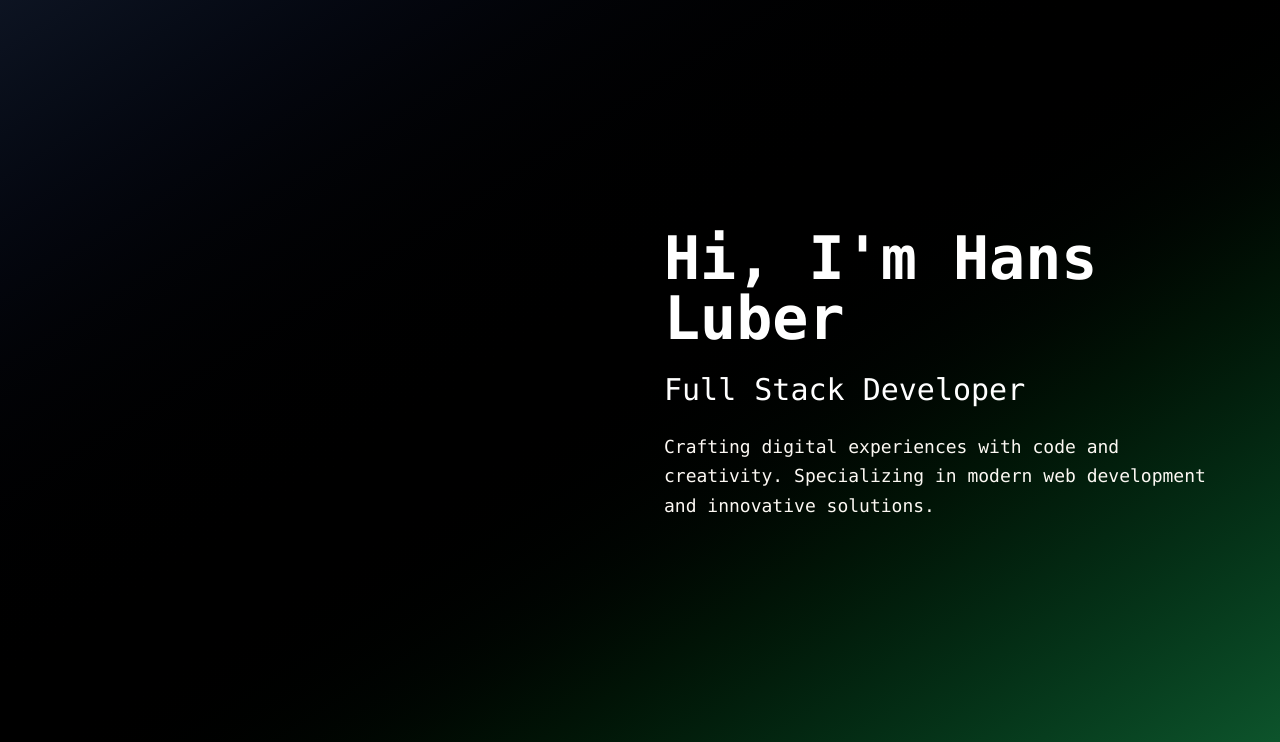
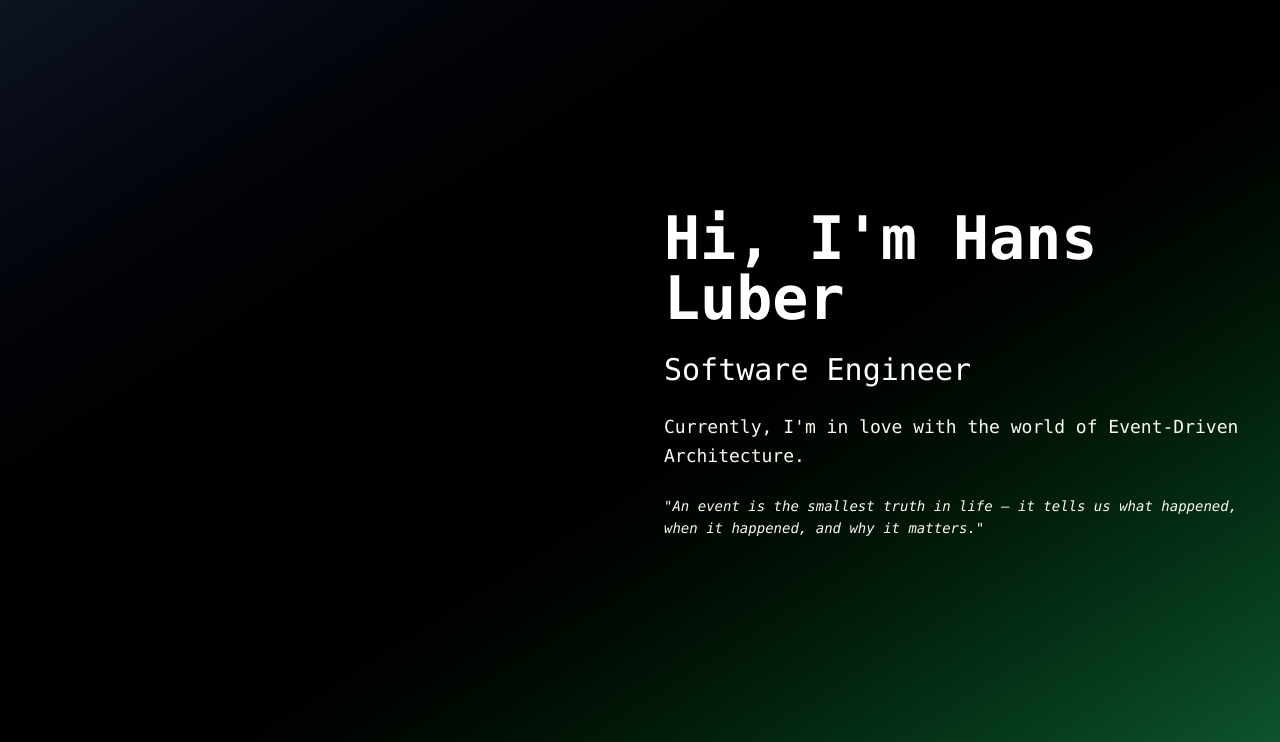
Before and after one commit to stressfulldev/stressfuldev-2025, an Astro site: page / in a window 1280 px wide. Shown: the part 74-816 px from the top of the page. Built offline with nearby package versions, Linux system fonts and the light colour scheme; Astro itself is replaced by a stand-in of ours; no server answers.

Commit message:
change the hero text

```diff
--- a/src/components/Hero.astro
+++ b/src/components/Hero.astro
@@ -5,12 +5,14 @@ interface Props {
   title?: string;
   subtitle?: string;
   description?: string;
+  quote?: string;
 }
 
 const {
   title = "Hi, I'm Hans Luber",
-  subtitle = "Full Stack Developer",
-  description = "Crafting digital experiences with code and creativity. Specializing in modern web development and innovative solutions."
+  subtitle = "Software Engineer",
+  description = "Currently, I'm in love with the world of Event-Driven Architecture.",
+  quote = `"An event is the smallest truth in life — it tells us what happened, when it happened, and why it matters."`
 } = Astro.props;
 ---
 
@@ -34,6 +36,9 @@ const {
         </h2>
         <p class="text-lg text-gray-400 font-mono leading-relaxed max-w-xl animate-text-color-delayed-2">
           {description}
+        </p>
+        <p class="text-sm italic text-gray-400 font-mono leading-relaxed max-w-xl animate-text-color-delayed-2">
+          {quote}
         </p>
         <!-- <div class="flex space-x-4 pt-4">
           <a href="/contact" class="px-6 py-3 bg-white text-black rounded-lg font-mono font-bold hover:bg-gray-200 transition-colors">
```
